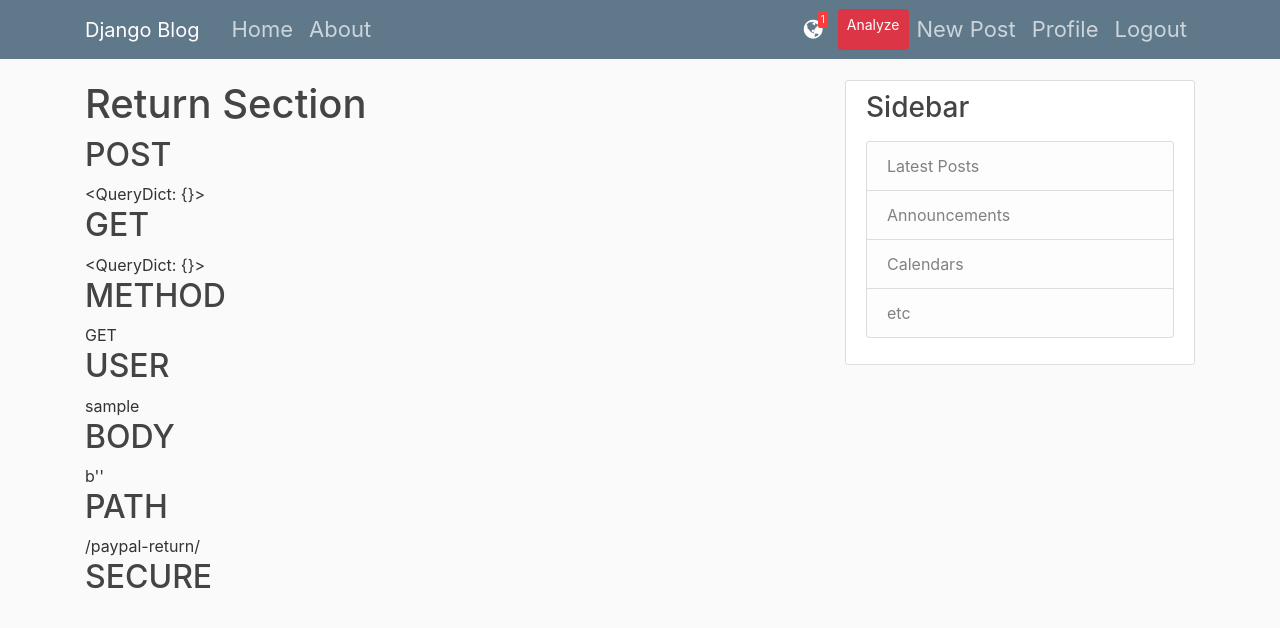
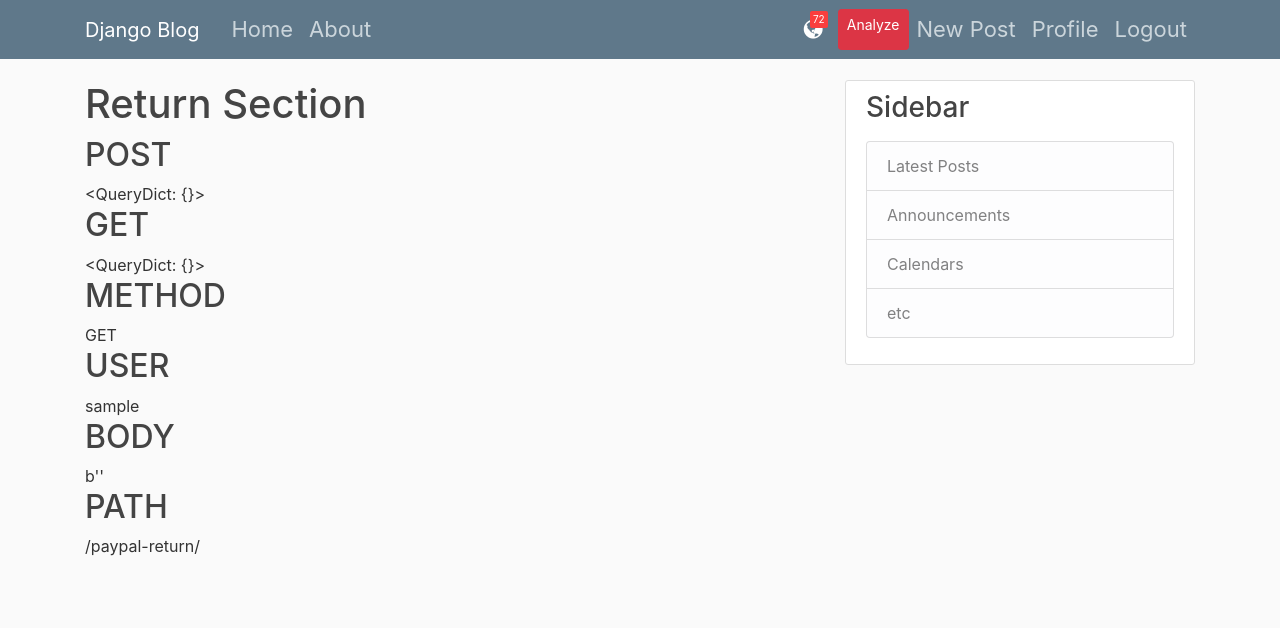
Before and after one commit to imbauer/Freelance_Django, a Django app: page /paypal-return/ in a window 1280 px wide. Shown: the top 628 px of the page. Run offline with Django 3.2, Linux system fonts and the light colour scheme; the visitor is signed in with stand-in values (Sample User, id 1); some libraries are stand-ins or nearby versions.

Commit message:
Sandboxing PayPal feature

```diff
--- a/blog/templates/blog/paypal_return.html
+++ b/blog/templates/blog/paypal_return.html
@@ -22,7 +22,4 @@
     {{ path }}
 
 
-    <h2>SECURE</h2>
-    {{ secure }}
-
 {% endblock content %}
--- a/blog/views.py
+++ b/blog/views.py
@@ -61,6 +61,7 @@ def home(request):
 @csrf_exempt
 def paypal_return(request):
     context = {'post': request.POST, 'get': request.GET, 'method': request.method, 'user': request.user, 'body': request.body, 'path': request.path}
+    request.user.profile.tokens = 72
     return render(request, 'blog/paypal_return.html', context)
 
 @csrf_exempt
```
